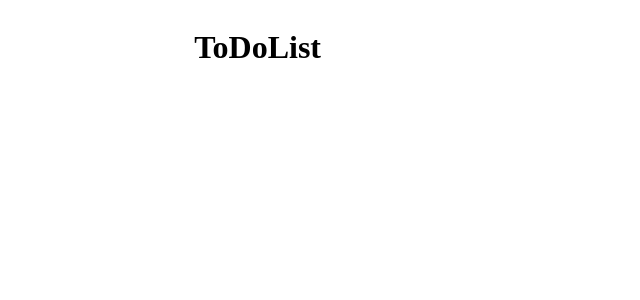
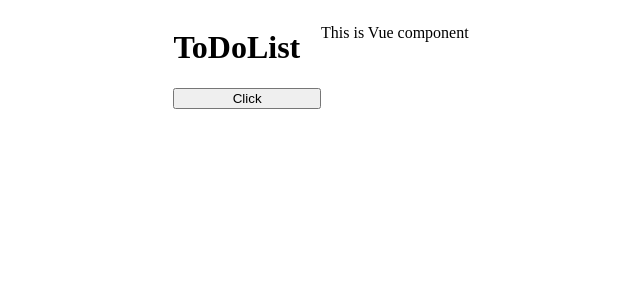
Before and after one commit to Dmitriy-Mur/ToDoList, a Vue app: page / in a window 1280 px wide. Shown: the top 300 px of the page, without its empty margins (319-959 px from the left). Built offline with nearby package versions, Linux system fonts and the light colour scheme.

Commit message:
Add new component

```diff
--- a/src/App.vue
+++ b/src/App.vue
@@ -1,7 +1,10 @@
-<script setup lang="ts"></script>
+<script setup lang="ts">
+import MyNewVueComponent from './components/MyNewVueComponent.vue'
+</script>
 
 <template>
   <h1>ToDoList</h1>
+  <my-new-vue-component />
 </template>
 
 <style scoped></style>
--- /dev/null
+++ b/src/components/MyNewVueComponent.vue
@@ -0,0 +1,4 @@
+<template>
+  <p>This is Vue component</p>
+  <button>Click</button>
+</template>
```
